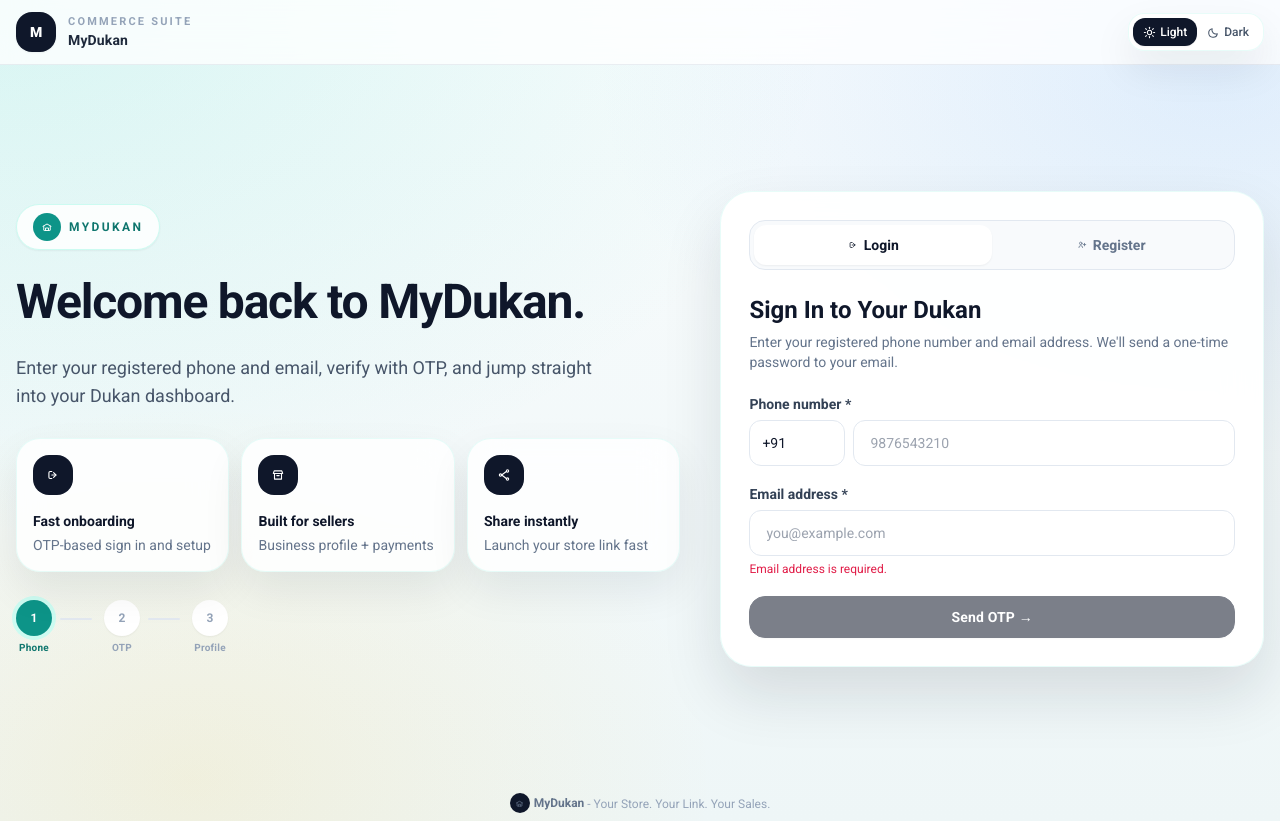
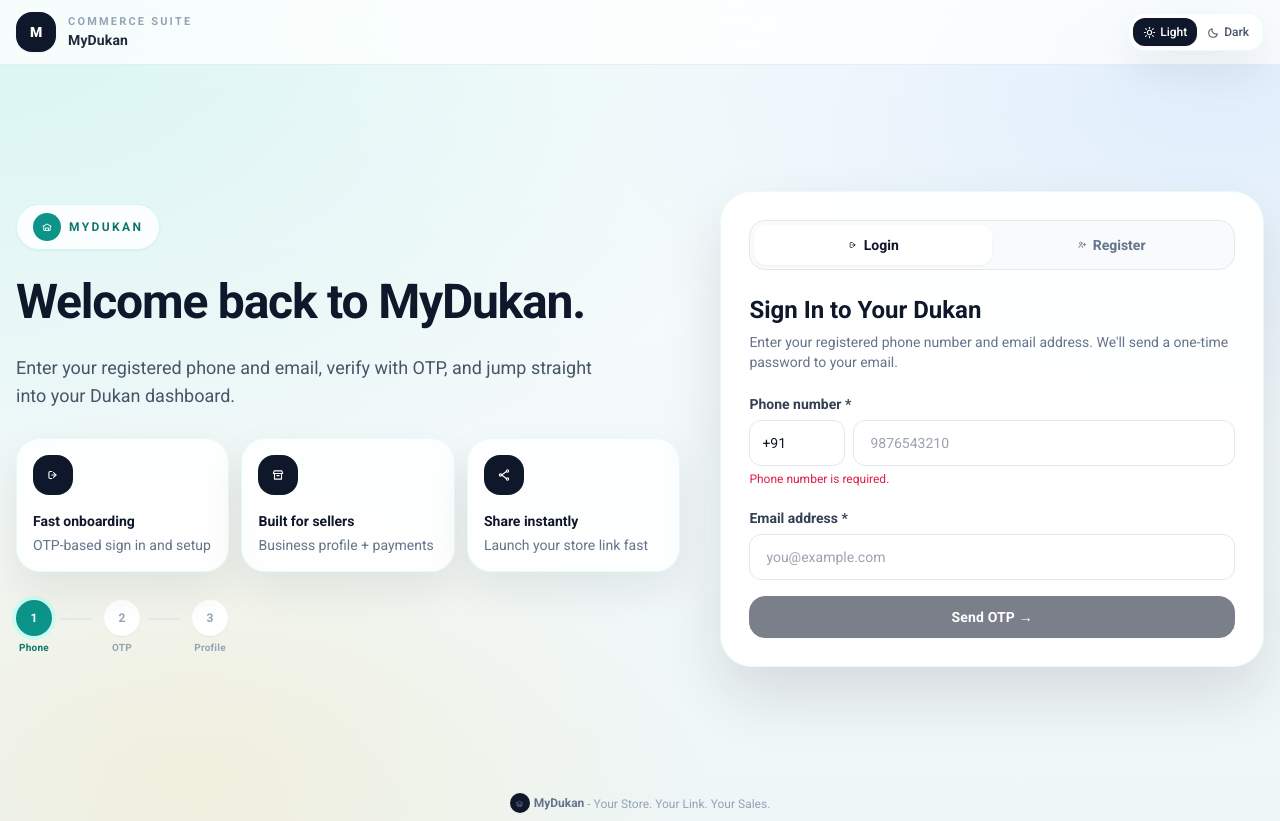
Before and after one commit to thekishorevenkatesh/mini-checkout, a React (Vite) app in the folder client/: page /login in a window 1280 px wide. Built offline with nearby package versions, Linux system fonts and the light colour scheme.

Commit message:
login error validation fix

```diff
--- a/client/src/pages/LoginPage.tsx
+++ b/client/src/pages/LoginPage.tsx
@@ -135,17 +135,23 @@
     if (error) showError(error);
   }, [error, showError]);
 
-  const phoneDigits = phone.number.replace(/\D/g, "");
-  const phoneError =
-    phone.number.length > 0 && phoneDigits.length !== 10
+const phoneDigits = phone.number.replace(/\D/g, "");
+
+const phoneError =
+  phone.number.trim().length === 0
+    ? "Phone number is required."
+    : phoneDigits.length !== 10
       ? "Enter a valid 10-digit phone number."
       : "";
-  const emailError =
-    email.trim().length === 0
+
+const emailError =
+  phoneError
+    ? "" // don't validate email until phone is valid
+    : email.trim().length === 0
       ? "Email address is required."
       : !/^[^\s@]+@[^\s@]+\.[^\s@]+$/.test(email.trim())
         ? "Enter a valid email address."
-      : "";
+        : "";
   const businessNameError =
     (mode === "register" || step === "profile") && businessName.length > 0 && businessName.trim().length < 3
       ? "Business name should be at least 3 characters."
```
